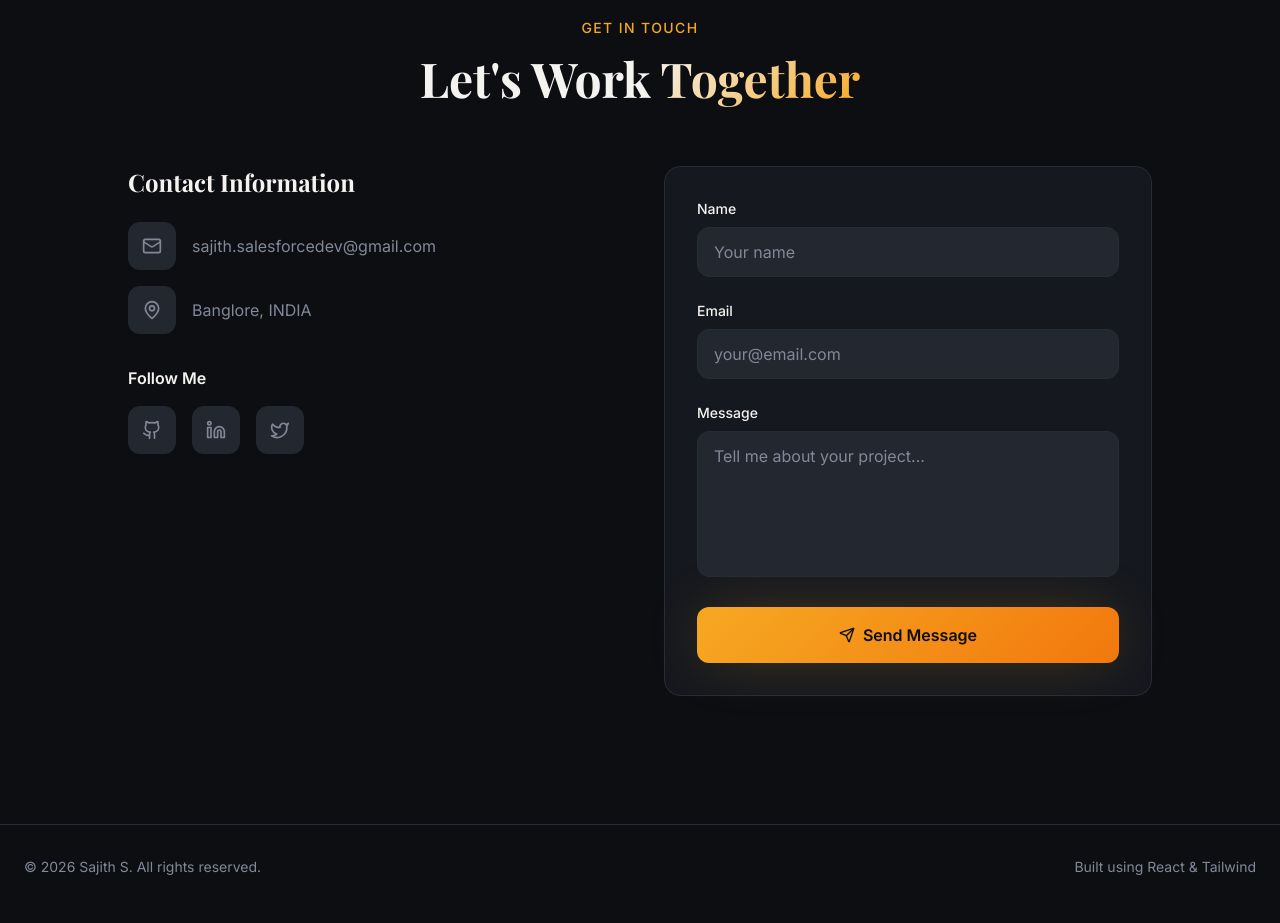
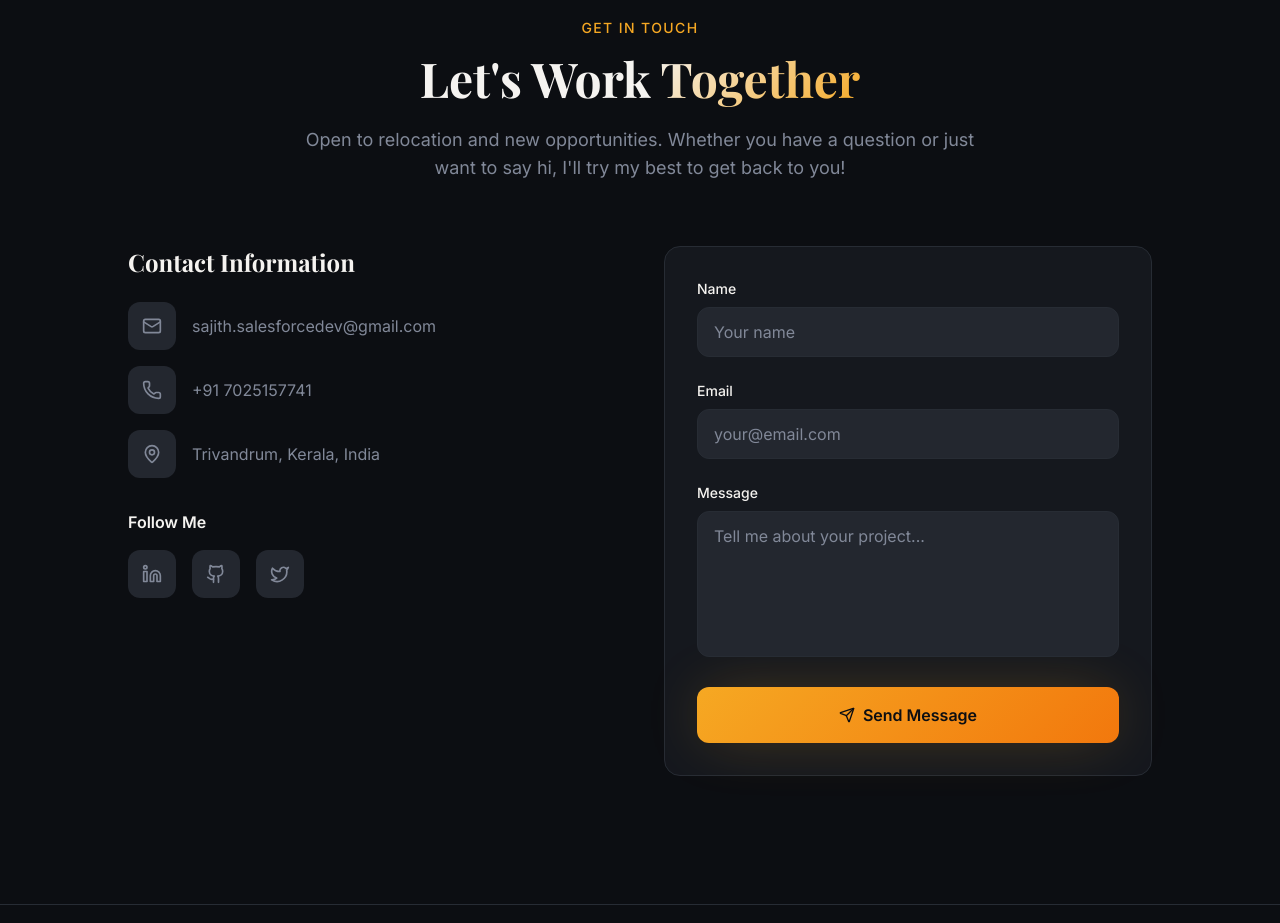
Before and after one commit to SAJITH-S-DEV/Portfolio, a React (Vite) app: page / in a window 1280 px wide. Shown: the part 2960-3883 px from the top of the page. Built offline with nearby package versions, Linux system fonts and the light colour scheme.

Commit message:
Added social links

```diff
--- a/src/components/ContactSection.tsx
+++ b/src/components/ContactSection.tsx
@@ -1,6 +1,6 @@
 import { motion, useInView } from "framer-motion";
 import { useRef, useState } from "react";
-import { Mail, MapPin, Send, Github, Linkedin, Twitter } from "lucide-react";
+import { Mail, MapPin, Send, Github, Linkedin, Twitter, Phone } from "lucide-react";
 
 const ContactSection = () => {
     const ref = useRef(null);
@@ -9,13 +9,29 @@ const ContactSection = () => {
 
     const handleSubmit = (e: React.FormEvent) => {
         e.preventDefault();
+        // Ideally, you would connect this to a service like Formspree or EmailJS later
         console.log("Form submitted:", formData);
+        alert("Thank you! I will get back to you soon.");
+        setFormData({ name: "", email: "", message: "" });
     };
 
+    // 👇 PASTE YOUR LINKS INSIDE THE QUOTES BELOW 👇
     const socialLinks = [
-        { icon: Github, href: "#", label: "GitHub" },
-        { icon: Linkedin, href: "#", label: "LinkedIn" },
-        { icon: Twitter, href: "#", label: "Twitter" },
+        {
+            icon: Linkedin,
+            href: " https://www.linkedin.com/in/sajithsatheeshkumar", // Paste your LinkedIn URL here
+            label: "LinkedIn"
+        },
+        {
+            icon: Github,
+            href: "https://github.com/SAJITH-S-DEV", // Paste your GitHub URL here
+            label: "GitHub"
+        },
+        {
+            icon: Twitter,
+            href: "https://twitter.com/YOUR-USERNAME", // Paste your Twitter URL here
+            label: "Twitter"
+        },
     ];
 
     return (
@@ -30,9 +46,13 @@ const ContactSection = () => {
                 >
                     <p className="text-primary font-medium tracking-widest uppercase text-sm mb-4">Get In Touch</p>
                     <h2 className="font-heading text-4xl md:text-5xl font-bold mb-6">Let's Work <span className="text-gradient">Together</span></h2>
+                    <p className="text-muted-foreground text-lg max-w-2xl mx-auto">
+                        Open to relocation and new opportunities. Whether you have a question or just want to say hi, I'll try my best to get back to you!
+                    </p>
                 </motion.div>
 
                 <div className="grid lg:grid-cols-2 gap-12 max-w-5xl mx-auto">
+                    {/* Contact Info */}
                     <motion.div
                         initial={{ opacity: 0, x: -50 }}
                         animate={isInView ? { opacity: 1, x: 0 } : {}}
@@ -42,25 +62,46 @@ const ContactSection = () => {
                         <div>
                             <h3 className="font-heading text-2xl font-bold mb-6">Contact Information</h3>
                             <div className="space-y-4">
-                                <a href="mailto:@sajith.salesforcedev@gmail.com" className="flex items-center gap-4 text-muted-foreground hover:text-primary transition-colors group">
+
+                                {/* Email */}
+                                <a href="mailto:sajith.salesforcedev@gmail.com" className="flex items-center gap-4 text-muted-foreground hover:text-primary transition-colors group">
                                     <div className="w-12 h-12 rounded-lg bg-secondary flex items-center justify-center group-hover:bg-primary/10 transition-colors">
                                         <Mail className="w-5 h-5" />
                                     </div>
                                     <span>sajith.salesforcedev@gmail.com</span>
                                 </a>
+
+                                {/* Phone */}
+                                <a href="tel:+917025157741" className="flex items-center gap-4 text-muted-foreground hover:text-primary transition-colors group">
+                                    <div className="w-12 h-12 rounded-lg bg-secondary flex items-center justify-center group-hover:bg-primary/10 transition-colors">
+                                        <Phone className="w-5 h-5" />
+                                    </div>
+                                    <span>+91 7025157741</span>
+                                </a>
+
+                                {/* Location */}
                                 <div className="flex items-center gap-4 text-muted-foreground">
                                     <div className="w-12 h-12 rounded-lg bg-secondary flex items-center justify-center">
                                         <MapPin className="w-5 h-5" />
                                     </div>
-                                    <span>Banglore, INDIA</span>
+                                    <span>Trivandrum, Kerala, India</span>
                                 </div>
                             </div>
                         </div>
+
+                        {/* Social Links */}
                         <div>
                             <h4 className="font-semibold mb-4 text-foreground">Follow Me</h4>
                             <div className="flex gap-4">
                                 {socialLinks.map(({ icon: Icon, href, label }) => (
-                                    <a key={label} href={href} aria-label={label} className="w-12 h-12 rounded-lg bg-secondary flex items-center justify-center text-muted-foreground hover:text-primary hover:bg-primary/10 transition-all">
+                                    <a
+                                        key={label}
+                                        href={href}
+                                        target="_blank"
+                                        rel="noopener noreferrer"
+                                        aria-label={label}
+                                        className="w-12 h-12 rounded-lg bg-secondary flex items-center justify-center text-muted-foreground hover:text-primary hover:bg-primary/10 transition-all hover:scale-110"
+                                    >
                                         <Icon className="w-5 h-5" />
                                     </a>
                                 ))}
@@ -68,6 +109,7 @@ const ContactSection = () => {
                         </div>
                     </motion.div>
 
+                    {/* Contact Form */}
                     <motion.form
                         onSubmit={handleSubmit}
                         initial={{ opacity: 0, x: 50 }}
```
